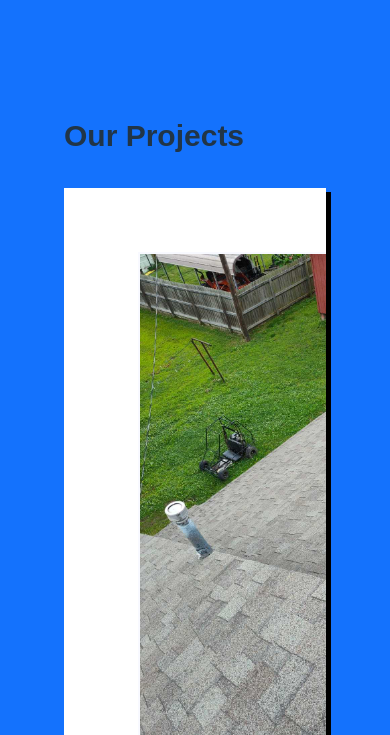
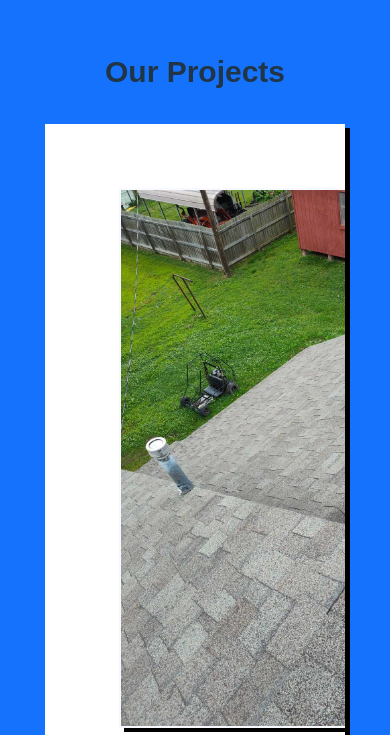
Before and after one commit to Erodri6z/fh-inc, a React (Vite) app: page / in a window 390 px wide. Shown: the part 2669-3404 px from the top of the page. Built offline with nearby package versions, Linux system fonts and the light colour scheme.

Commit message:
add some css mobile responsiveness to the projects comp

```diff
--- a/src/components/Gallery/gallery.css
+++ b/src/components/Gallery/gallery.css
@@ -35,6 +35,18 @@
   font-size: 30px;
 }
 
+@media (max-width: 768px) {
+  .gallery-div{
+    padding: 0px;
+    display: flex;
+    flex-direction: column;
+    align-items: center;
+  }
+  .gallery-container{
+    width: 300px;
+
+  }
+}
 /* @keyframes scroll {
   0% {
     transform: translateX(0);
```
